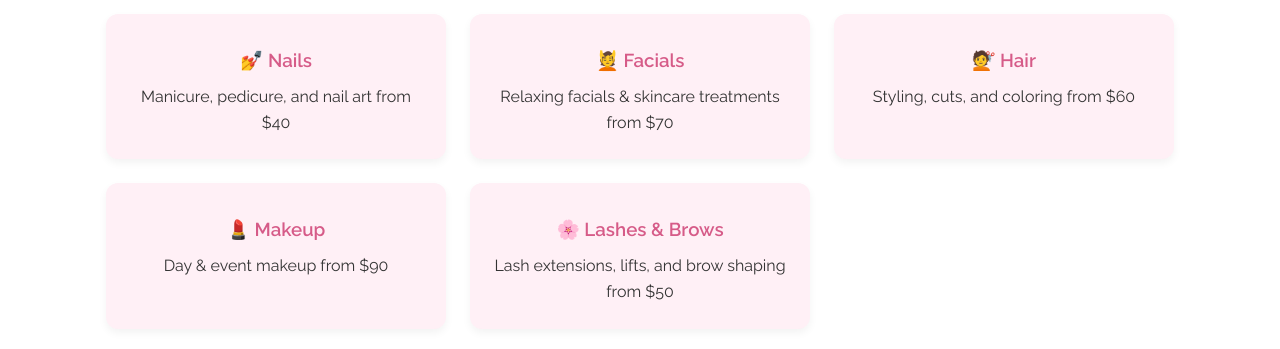
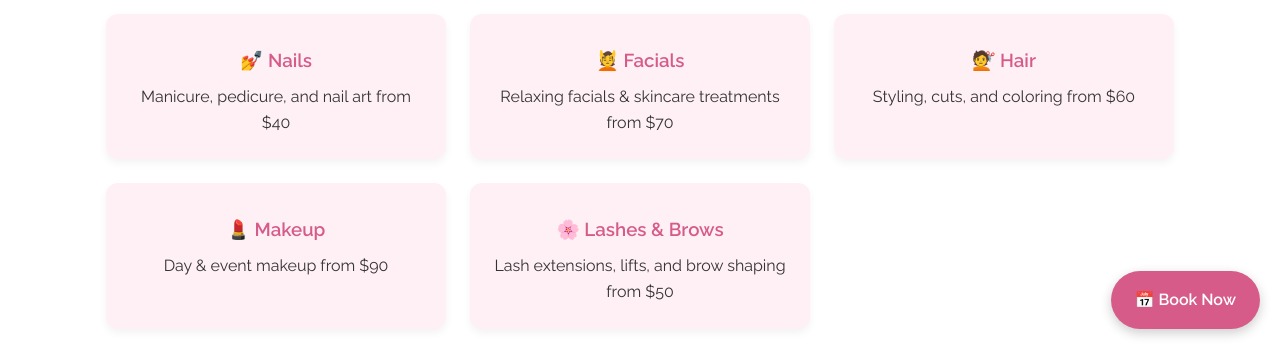
Before and after one commit to proteus-mx/Beauty-Bar, a plain HTML site: page index.html in a window 1280 px wide. Shown: the part 451-800 px from the top of the page. Drawn offline with nearby package versions, Linux system fonts and the light colour scheme.

Commit message:
Update index.html

```diff
--- a/index.html
+++ b/index.html
@@ -196,6 +196,27 @@
       margin-top: 2rem;
     }
 
+    /* Floating Book Now Button */
+    .book-now {
+      position: fixed;
+      bottom: 20px;
+      right: 20px;
+      background: var(--primary);
+      color: var(--light);
+      padding: 1rem 1.5rem;
+      border-radius: 50px;
+      font-weight: bold;
+      box-shadow: 0 4px 12px rgba(0,0,0,0.2);
+      text-decoration: none;
+      transition: transform 0.3s, box-shadow 0.3s;
+      z-index: 999;
+    }
+
+    .book-now:hover {
+      transform: scale(1.05);
+      box-shadow: 0 6px 16px rgba(0,0,0,0.25);
+    }
+
     /* Animation states */
     .animate {
       opacity: 1 !important;
@@ -272,6 +293,9 @@
     <p>© 2025 Beauty Bar. All rights reserved.</p>
   </footer>
 
+  <!-- Floating Book Now Button -->
+  <a href="tel:+61712345678" class="book-now">📅 Book Now</a>
+
   <script>
     // Intersection Observer for fade-in animations
     const observer = new IntersectionObserver(entries => {
```
